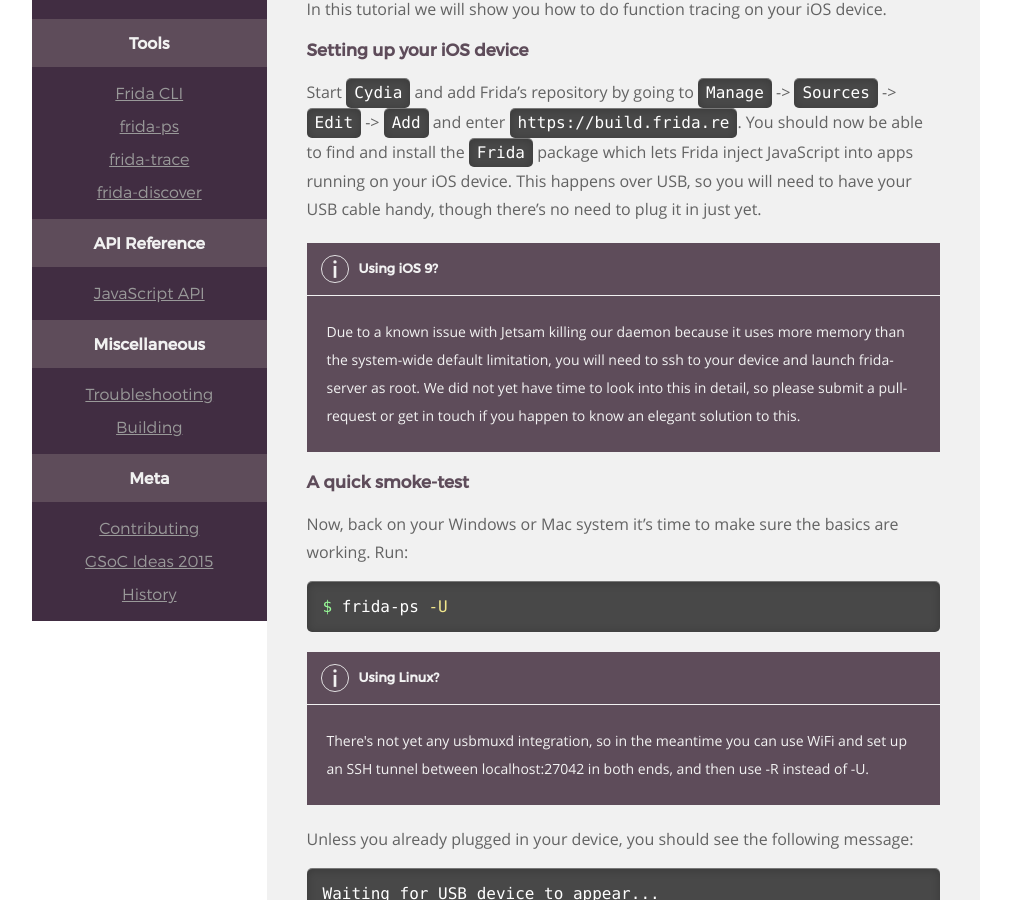
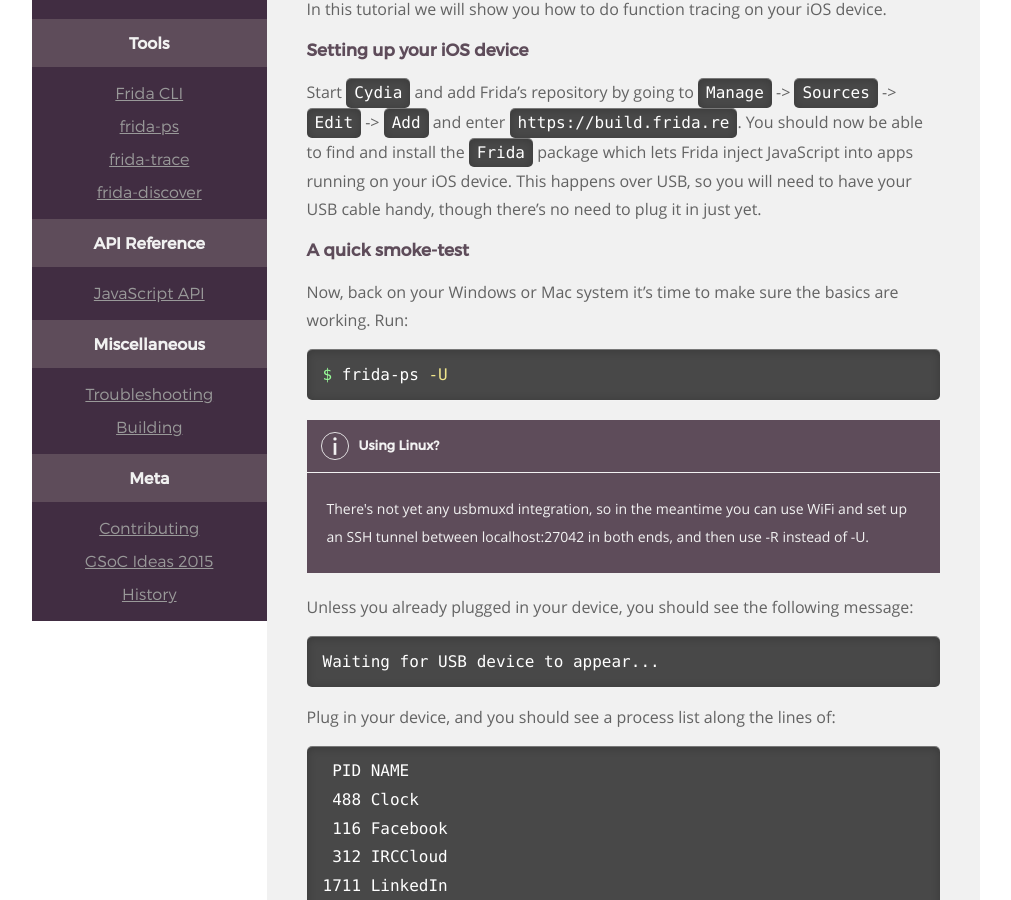
Before and after one commit to frida/frida-website, a Jekyll site: the page built from docs/ios.md, in a window 1280 px wide and 900 px high, scrolled down 600 px. Shown: the whole window, without its empty margins (129-1140 px from the left). Built offline with Jekyll 4.4.1, drawn with Linux system fonts in a browser that asks for light colours.

Commit message:
Remove obsolete note about iOS 9

```diff
--- a/docs/ios.md
+++ b/docs/ios.md
@@ -27,17 +27,6 @@ Start `Cydia` and add Frida's repository by going to `Manage` -> `Sources` ->
 find and install the `Frida` package which lets Frida inject JavaScript into
 apps running on your iOS device. This happens over USB, so you will need to have
 your USB cable handy, though there's no need to plug it in just yet.
-
-<div class="note info">
-  <h5>Using iOS 9?</h5>
-  <p>
-    Due to a known issue with Jetsam killing our daemon because it uses more
-    memory than the system-wide default limitation, you will need to ssh to
-    your device and launch frida-server as root. We did not yet have time to
-    look into this in detail, so please submit a pull-request or get in touch
-    if you happen to know an elegant solution to this.
-  </p>
-</div>
 
 ### A quick smoke-test
 
```
